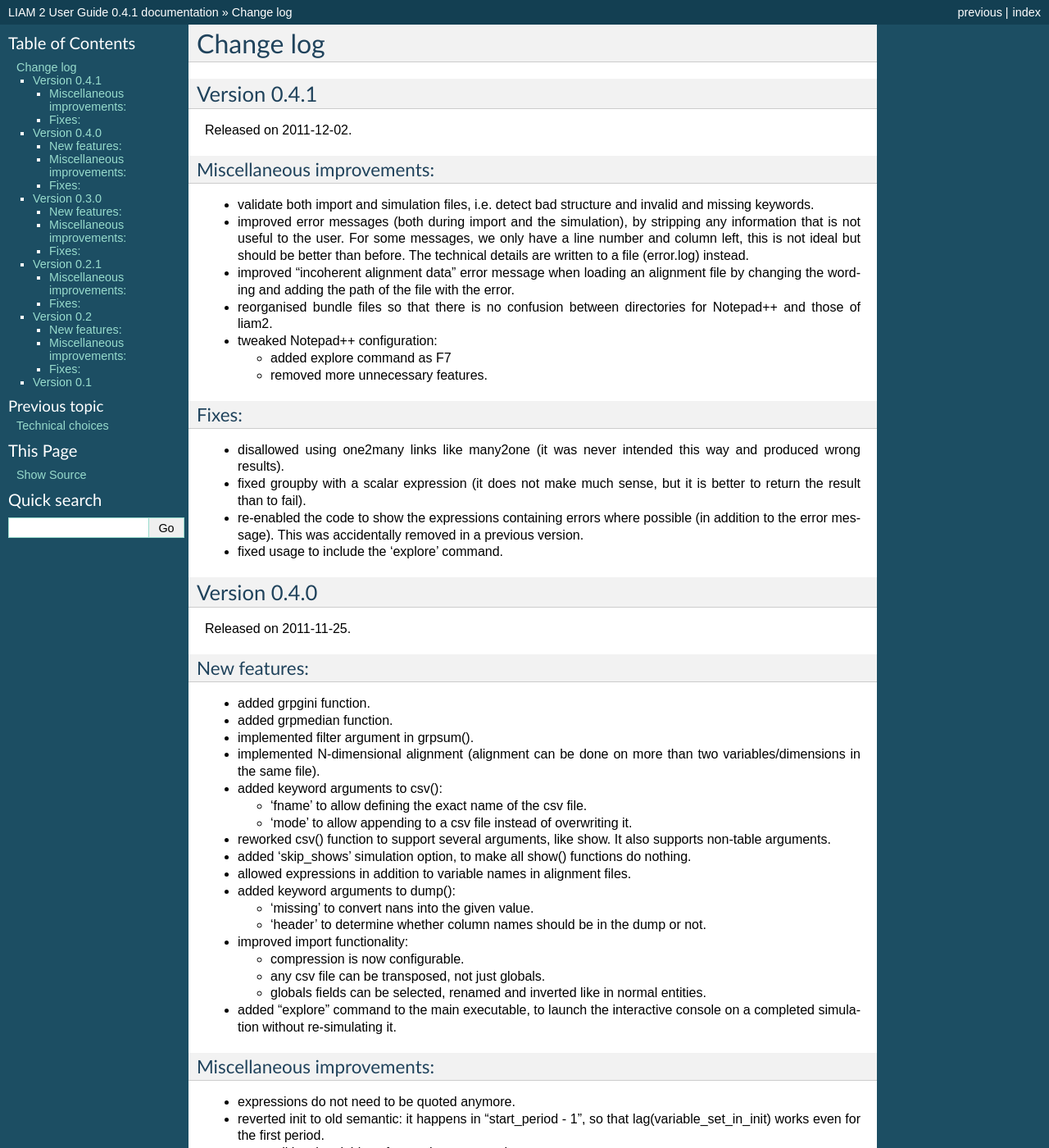
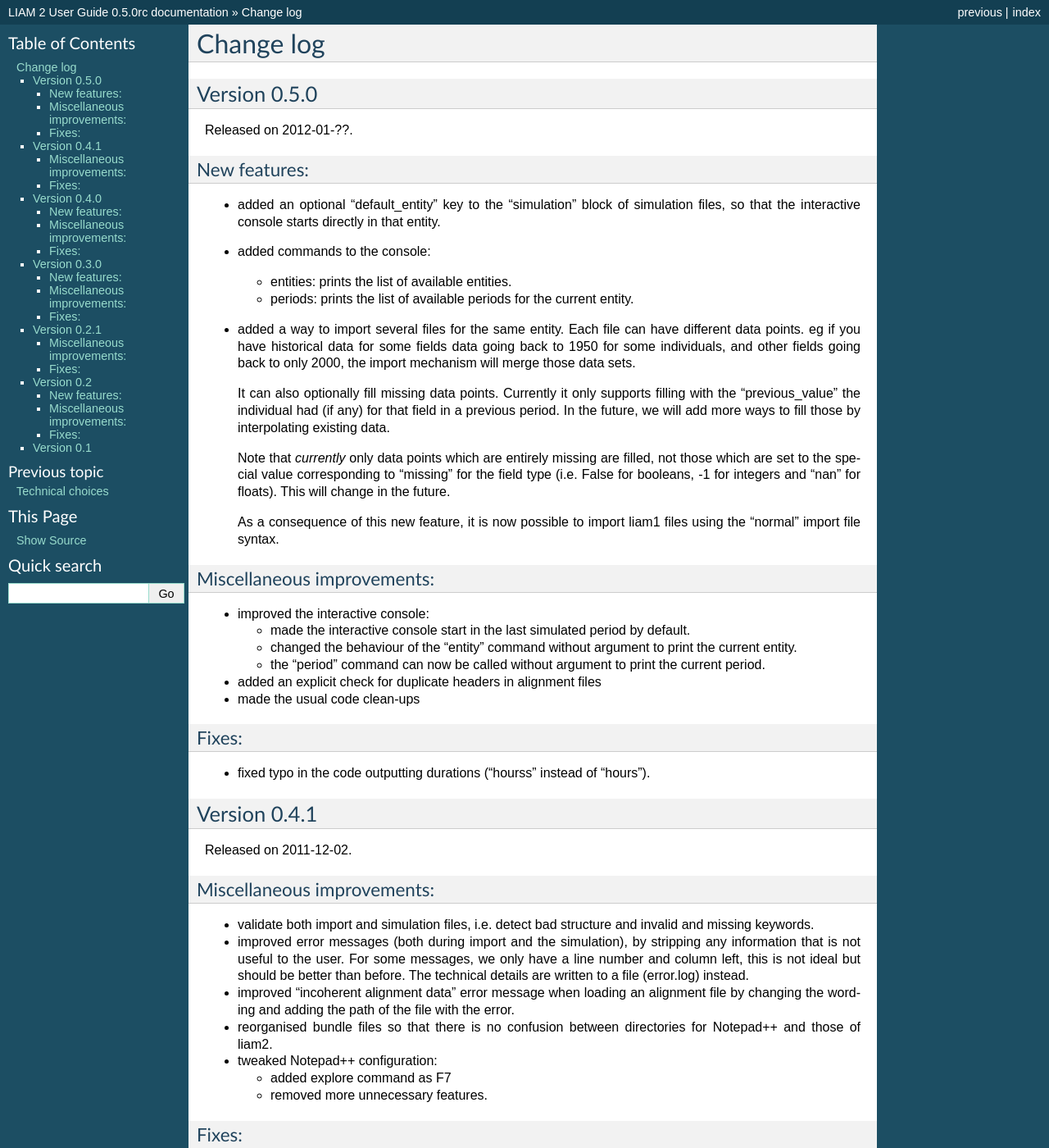
Before and after one commit to liam2/liam2, a Sphinx documentation site: the page built from doc/usersguide/source/changes.rst, in a window 1280 px wide and 1400 px high. Shown: the whole window at 82% size. Built offline with Sphinx 7.4.7, drawn with Linux system fonts in a browser that asks for light colours; formulas are drawn with MathJax 3; some of the changed text lies outside the part shown.

Commit message:
prepare for (pre)release: - update version numbers - update changelog

```diff
--- a/doc/usersguide/source/changes.rst
+++ b/doc/usersguide/source/changes.rst
@@ -2,6 +2,62 @@
 
 Change log
 ##########
+
+Version 0.5.0
+=============
+
+Released on 2012-01-??.
+
+New features:
+-------------
+
+* added an optional "default_entity" key to the "simulation" block of
+  simulation files, so that the interactive console starts directly in that
+  entity.
+
+* added commands to the console:
+
+  - entities: prints the list of available entities.
+  - periods: prints the list of available periods for the current entity.
+
+* added a way to import several files for the same entity. Each file can
+  have different data points. eg if you have historical data for some fields
+  data going back to 1950 for some individuals, and other fields going back to
+  only 2000, the import mechanism will merge those data sets.
+
+  It can also optionally fill missing data points. Currently it only
+  supports filling with the "previous_value" the individual had (if any) for
+  that field in a previous period. In the future, we will add more ways to
+  fill those by interpolating existing data.
+
+  Note that *currently* only data points which are entirely missing are
+  filled, not those which are set to the special value corresponding to
+  "missing" for the field type (i.e. False for booleans, -1 for integers and
+  "nan" for floats). This will change in the future.
+
+  As a consequence of this new feature, it is now possible to import liam1
+  files using the "normal" import file syntax.
+
+Miscellaneous improvements:
+---------------------------
+
+* improved the interactive console:
+
+  - made the interactive console start in the last simulated period by default.
+  - changed the behaviour of the "entity" command without argument to print the
+    current entity.
+  - the "period" command can now be called without argument to print the
+    current period.
+
+* added an explicit check for duplicate headers in alignment files
+
+* made the usual code clean-ups
+
+Fixes:
+------
+
+* fixed typo in the code outputting durations ("hourss" instead of "hours").
+
 
 Version 0.4.1
 =============
--- a/doc/usersguide/source/conf.py
+++ b/doc/usersguide/source/conf.py
@@ -49,9 +49,9 @@
 # built documents.
 #
 # The short X.Y version.
-version = '0.4'
+version = '0.5'
 # The full version, including alpha/beta/rc tags.
-release = '0.4.1'
+release = '0.5.0rc'
 
 # The language for content autogenerated by Sphinx. Refer to documentation
 # for a list of supported languages.
```
Also changed, not shown: 1 other file.
